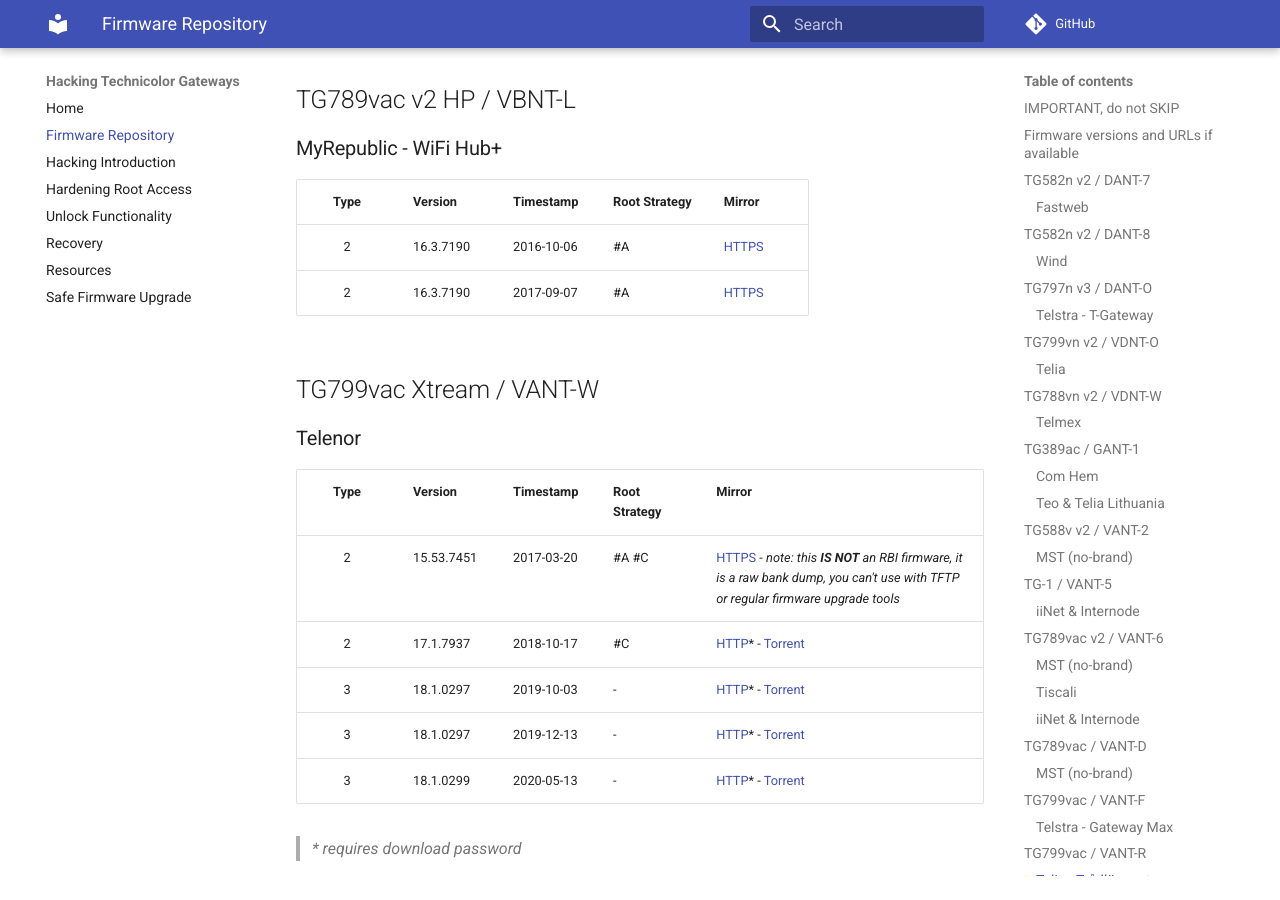
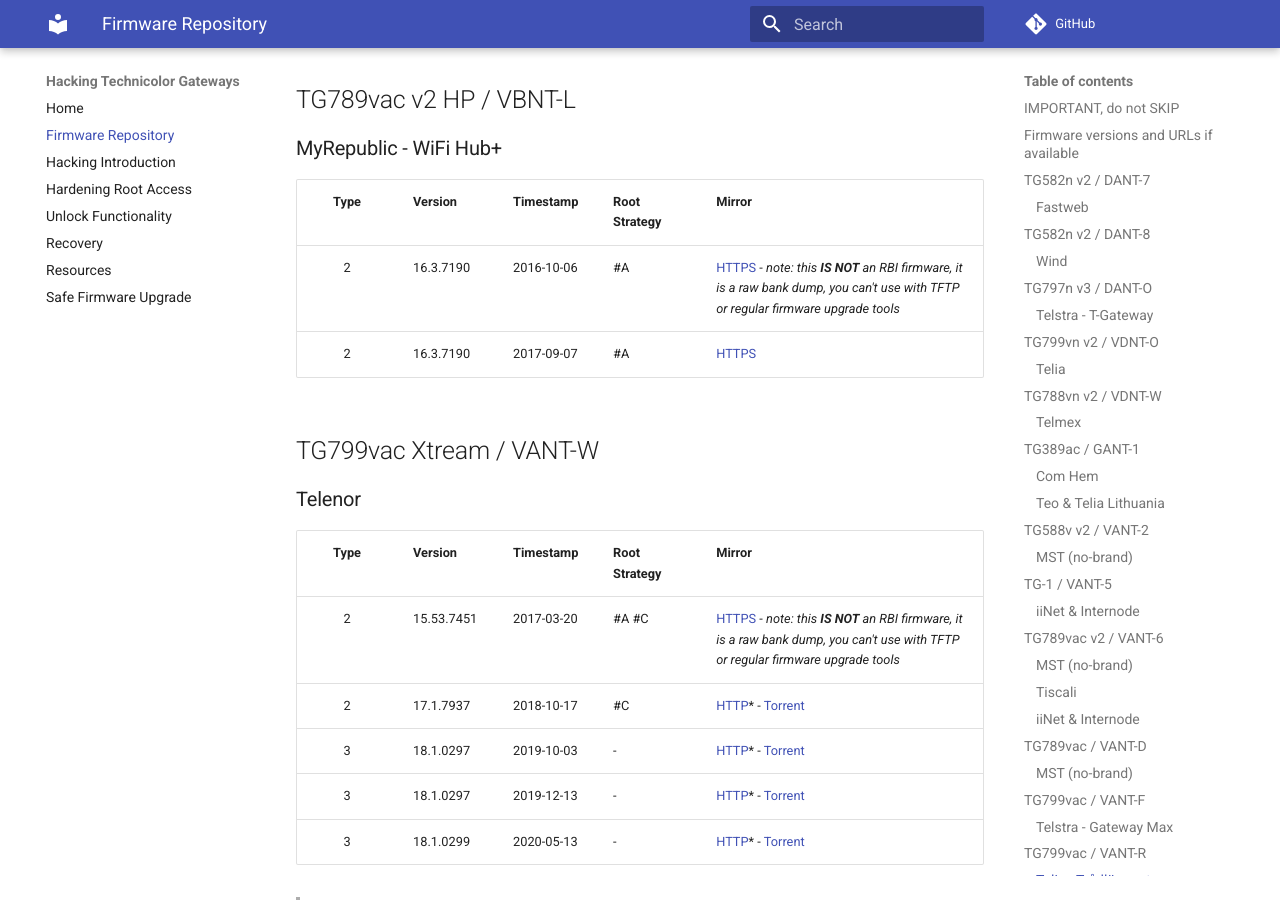
Before and after one commit to hack-technicolor/hack-technicolor, an MkDocs documentation site: the page built from docs/Repository.md, in a window 1280 px wide and 900 px high, scrolled down 6989 px. Built offline with MkDocs 1.6.1 and Material for MkDocs 9.7.7, drawn with Linux system fonts in a browser that asks for light colours; comment, search, counter and statistics services are not loaded.

Commit message:
restore myrepublic-vbnt-l_16.3.7190-2761005-bank_dump.xz

```diff
--- a/docs/Repository.md
+++ b/docs/Repository.md
@@ -197,7 +197,7 @@
 
 | Type   | Version          | Timestamp  | Root Strategy | Mirror |
 |:------:|:-----------------|:-----------|:--------------|:-------|
-| 2      | 16.3.7190        | 2016-10-06 | #A            | [HTTPS](https://github.com/hack-technicolor/hack-technicolor/raw/master/firmware/myrepublic-vbnt-l_16.3.7190-2761005-bank_dump.xz?raw=true) |
+| 2      | 16.3.7190        | 2016-10-06 | #A            | [HTTPS](https://github.com/hack-technicolor/hack-technicolor/raw/master/firmware/myrepublic-vbnt-l_16.3.7190-2761005-bank_dump.xz?raw=true) - *note: this **IS NOT** an RBI firmware, it is a raw bank dump, you can't use with TFTP or regular firmware upgrade tools* |
 | 2      | 16.3.7190        | 2017-09-07 | #A            | [HTTPS](https://github.com/hack-technicolor/hack-technicolor/raw/master/firmware/vbnt-l_16.3.7190-2761003-20170907085601-501361d1f0abcd3206e49f0897c4a6cca07a114d.rbi?raw=true) |
 
 ## TG799vac Xtream / VANT-W
```
